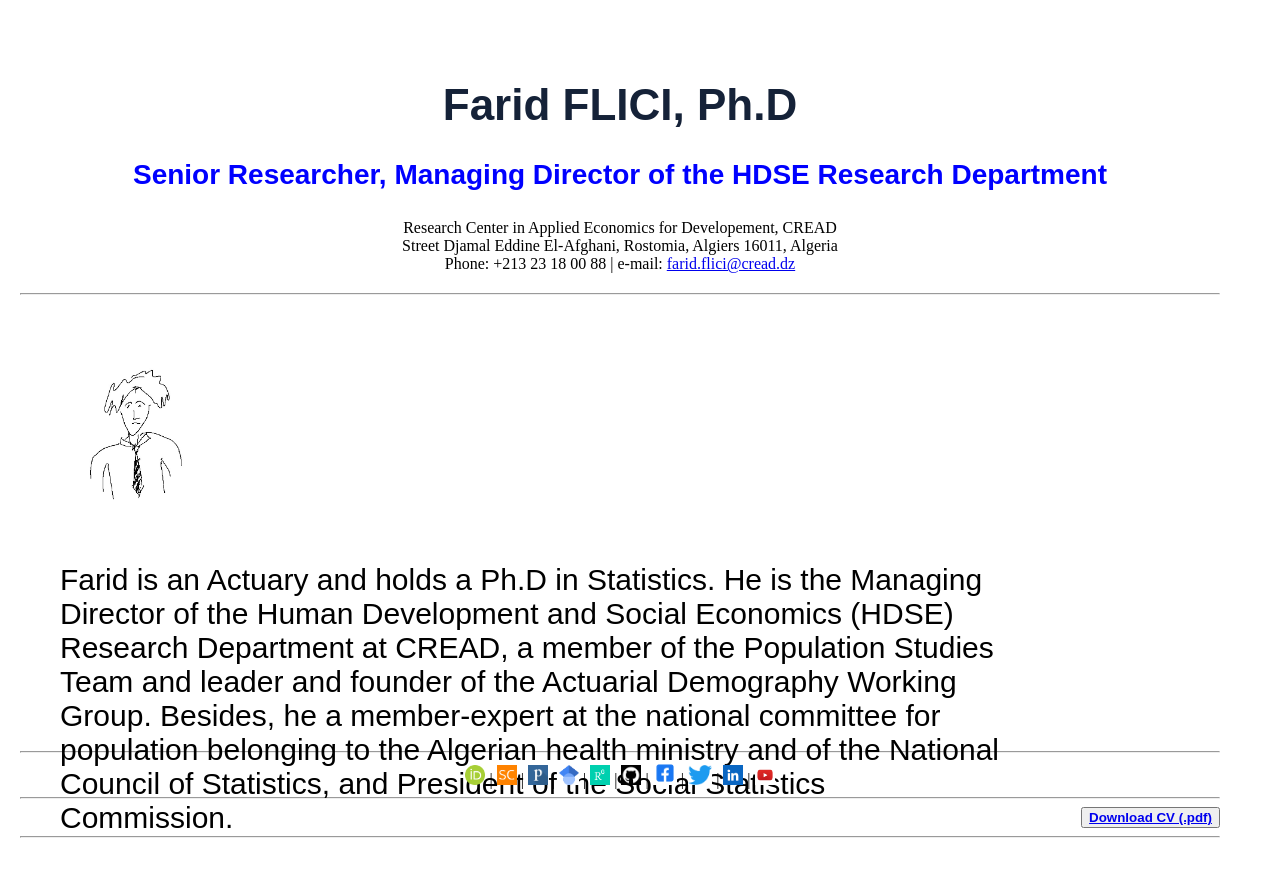
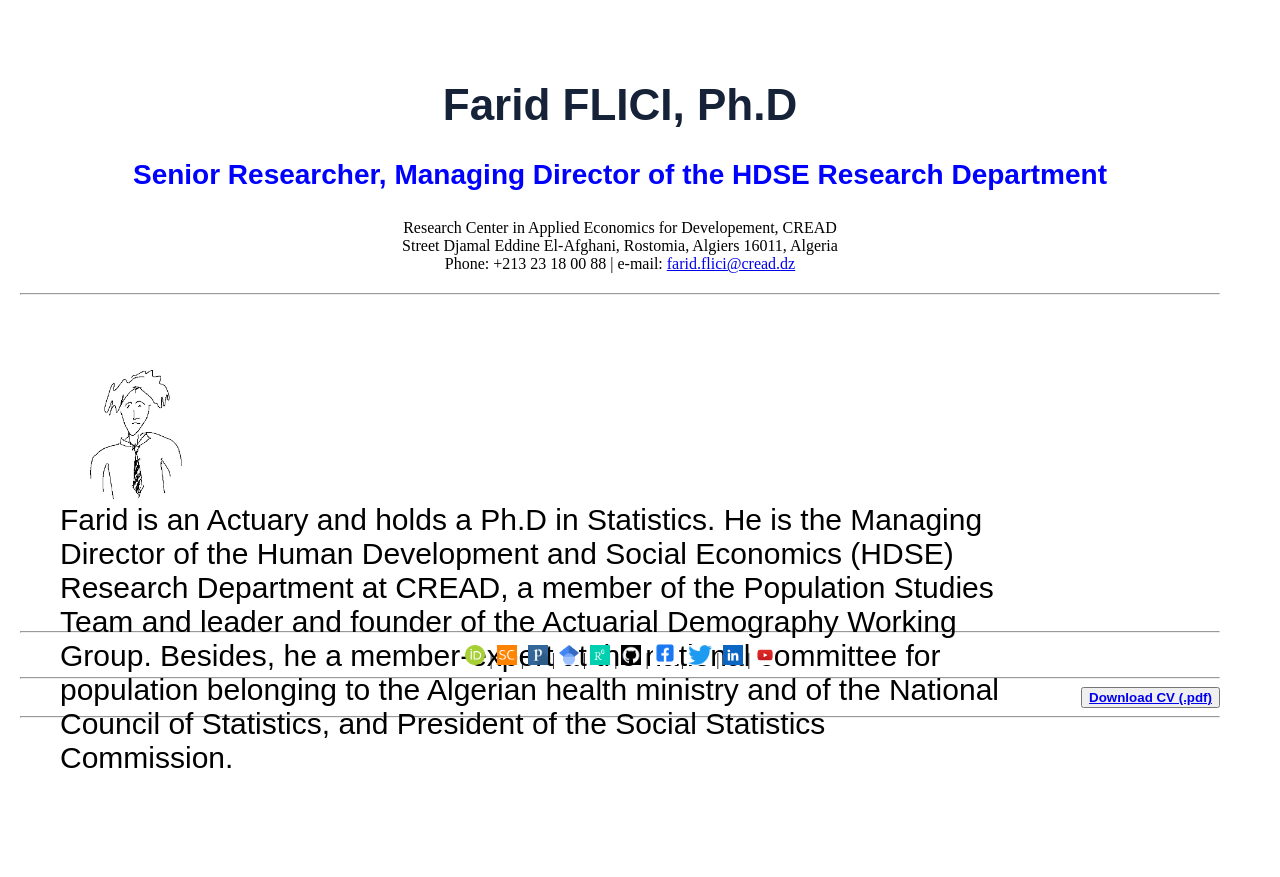
Before and after one commit to Farid-FLICI/farid-flici.github.io, a Jekyll site: the page researchername.html, which Jekyll copies as it is, in a window 1280 px wide. Shown: the top 877 px of the page. Built offline with Jekyll 4.4.1, drawn with Linux system fonts in a browser that asks for light colours.

Commit message:
Update researchername.html

```diff
--- a/researchername.html
+++ b/researchername.html
@@ -15,7 +15,7 @@ h4{              font-family: sans-serif;   font-size: 26px; font-weight: bold ;
   .b {color: #12ff1a; text-decoration: none;   }
 
 * {  box-sizing: border-box;}
-.column {  float: center;  padding: 40px;  height: 220px;}
+.column {  float: center;  padding: 40px;  height: 160px;}
 .left { width: 15%;}
 .right{ width: 85%;}
 .row:after {  content: "";  display: table;  clear: both;}
@@ -36,6 +36,7 @@ Street Djamal Eddine El-Afghani, Rostomia, Algiers 16011, Algeria <br>
 Phone: +213 23 18 00 88 |  e-mail: <a href="farid.flici@cread.dz" > farid.flici@cread.dz <a> </p>
 <hr>
 <div class="row">
+
 <div class="column left" style="background-color:#white;">
 <p><img src="/pic_mister_researcher.jpg", height= "140" alt=" " style="float: center; text-align:center"/></p>
 </div>
@@ -45,6 +46,7 @@ Phone: +213 23 18 00 88 |  e-mail: <a href="farid.flici@cread.dz" > farid.flici@
 CREAD, a member of the Population Studies Team and leader and founder of the Actuarial Demography Working Group. Besides, he a member-expert at the national committee for
 population belonging to the Algerian health ministry and of the National Council of Statistics, and President of the Social Statistics Commission.</p2>
 </div>
+
 </div>
 
 <hr>
@@ -73,7 +75,6 @@ Phone: +213 23 18 00 88 |  e-mail: <a href="farid.flici@cread.dz" > farid.flici@
 <hr>
 <div align="right">
 <button><a align="right" href="https://github.com/Farid-FLICI/farid-flici.github.io/raw/y/Farid_FLICI_CV_27_10_2022.pdf"><b> Download CV (.pdf)</b></a> </button>
-
 </div>
  <hr>
 
```
Lines whose indentation alone changed are shown as unchanged.
